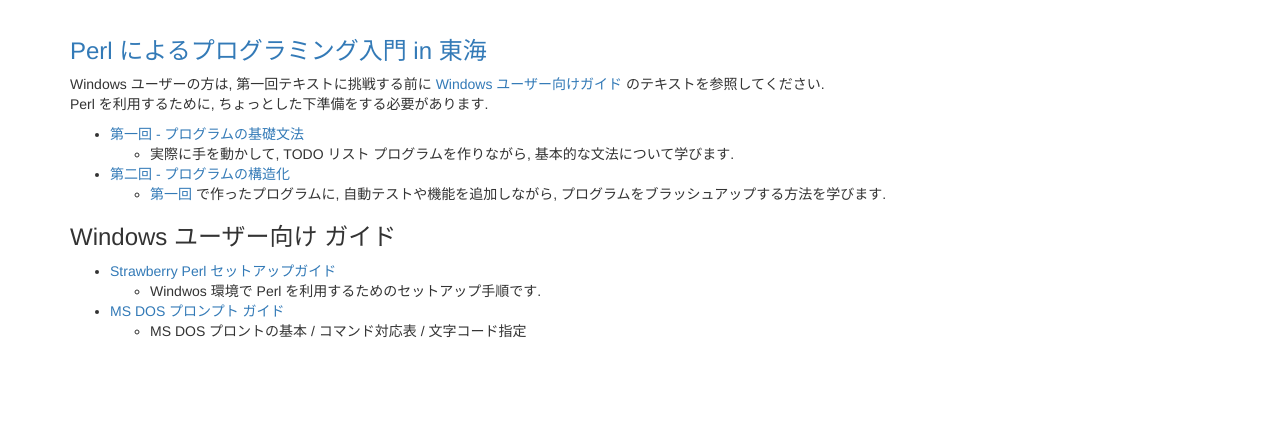
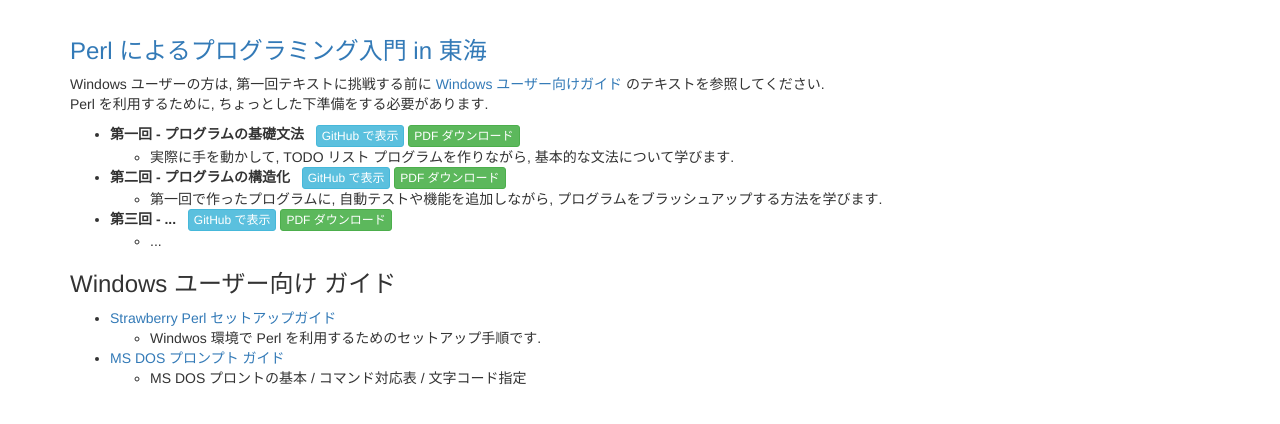
Before and after one commit to perl-guide-tokai/perl-guide-tokai.github.io, a plain HTML site: page texts/index.html in a window 1280 px wide. Shown: the part 54-478 px from the top of the page. Drawn offline with nearby package versions, Linux system fonts and the light colour scheme.

Commit message:
テキスト: テキストデータへのリンク情報配置を調整， 「第三回」分のたたき台を配置．  refs #3

```diff
--- a/texts/index.html
+++ b/texts/index.html
@@ -37,18 +37,37 @@
         </p>
         <ul>
             <li>
-                <a href="https://github.com/perl-guide-tokai/Textbook/blob/master/perlguidetokai01.pdf">第一回 - プログラムの基礎文法</a>
+                <span><b>第一回 - プログラムの基礎文法</b></span>
+                &nbsp;
+                <a class="btn btn-xs btn-info" href="https://github.com/perl-guide-tokai/Textbook/blob/master/perlguidetokai01.pdf" target="_blank">GitHub で表示</a>
+                <a class="btn btn-xs btn-success" href="https://github.com/perl-guide-tokai/Textbook/raw/master/perlguidetokai01.pdf">PDF ダウンロード</a>
                 <ul>
                     <li>
                         実際に手を動かして, TODO リスト プログラムを作りながら, 基本的な文法について学びます.
                     </li>
                 </ul>
             </li>
+
             <li>
-                <a href="https://github.com/perl-guide-tokai/Textbook/blob/master/perlguidetokai02.pdf">第二回 - プログラムの構造化</a>
+                <span><b>第二回 - プログラムの構造化</b></span>
+                &nbsp;
+                <a class="btn btn-xs btn-info" href="https://github.com/perl-guide-tokai/Textbook/blob/master/perlguidetokai02.pdf" target="_blank">GitHub で表示</a>
+                <a class="btn btn-xs btn-success" href="https://github.com/perl-guide-tokai/Textbook/raw/master/perlguidetokai02.pdf">PDF ダウンロード</a>
                 <ul>
                     <li>
-                        <a href="https://github.com/perl-guide-tokai/Textbook/blob/master/perlguidetokai01.pdf">第一回</a> で作ったプログラムに, 自動テストや機能を追加しながら, プログラムをブラッシュアップする方法を学びます.
+                        第一回で作ったプログラムに, 自動テストや機能を追加しながら, プログラムをブラッシュアップする方法を学びます.
+                    </li>
+                </ul>
+            </li>
+
+            <li>
+                <span><b>第三回 - ...</b></span>
+                &nbsp;
+                <a class="btn btn-xs btn-info" href="https://github.com/perl-guide-tokai/Textbook/blob/master/perlguidetokai03.pdf" target="_blank">GitHub で表示</a>
+                <a class="btn btn-xs btn-success" href="https://github.com/perl-guide-tokai/Textbook/raw/master/perlguidetokai03.pdf">PDF ダウンロード</a>
+                <ul>
+                    <li>
+                        ...
                     </li>
                 </ul>
             </li>
```
